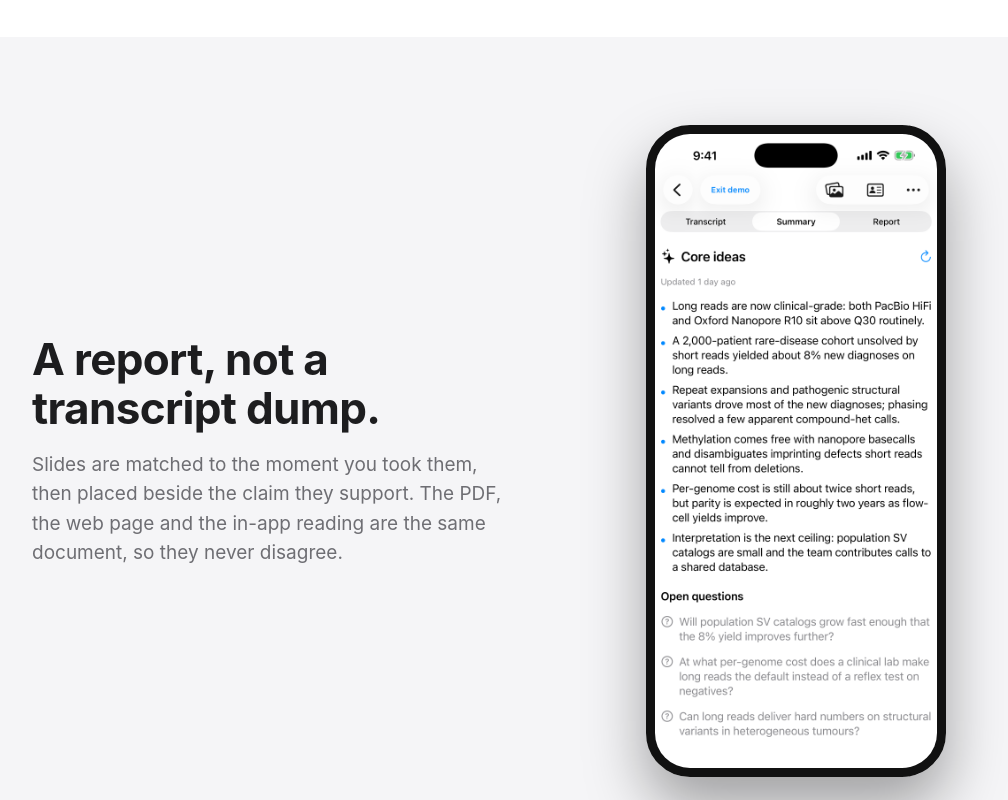
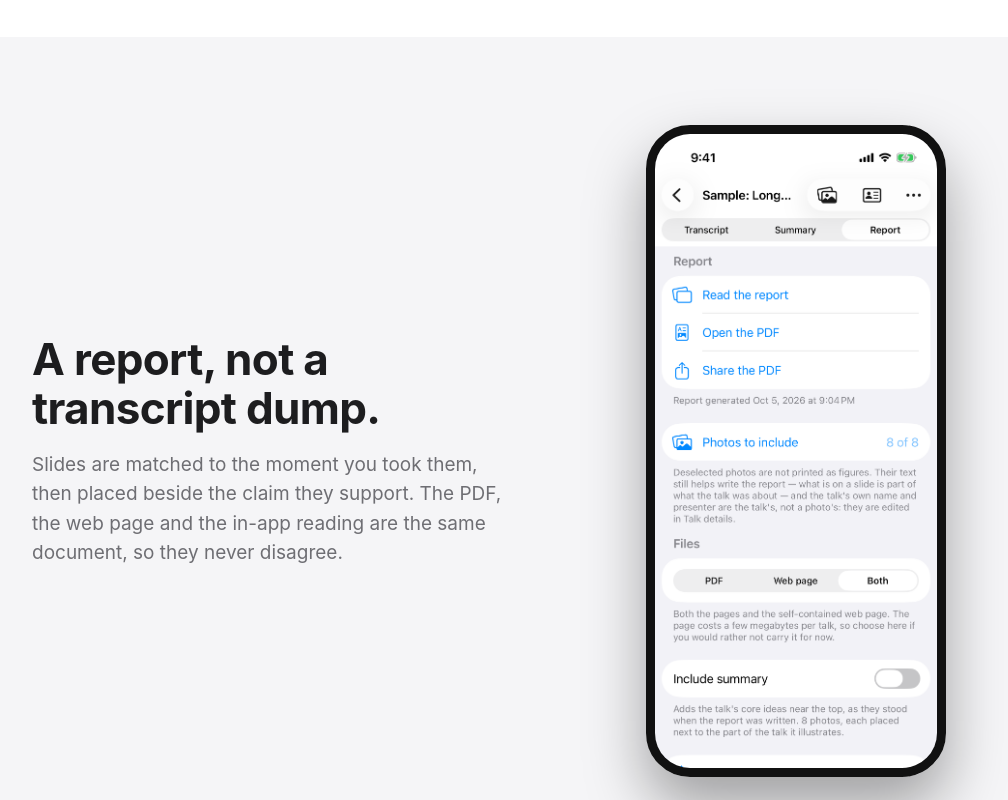
Before and after one commit to nduworker/conference-note-site, a plain HTML site: page index.html in a window 1280 px wide. Shown: the part 4180-4980 px from the top of the page, without its empty margins (108-1116 px from the left). Drawn offline with Linux system fonts and the light colour scheme.

Commit message:
Landing: show the report screen beside 'A report, not a transcript dump'
Co-Authored-By: Pi <noreply@pi.dev>

```diff
--- a/index.html
+++ b/index.html
@@ -56,7 +56,7 @@
     <h2>A report, not a transcript dump.</h2>
     <p class="sub" style="margin:0">Slides are matched to the moment you took them, then placed beside the claim they support. The PDF, the web page and the in-app reading are the same document, so they never disagree.</p>
   </div>
-  <div class="phone"><span>assets/shots/02-summary.png</span><img src="assets/shots/02-summary.png" alt="Summary of a talk" onerror="this.remove()"></div>
+  <div class="phone"><span>assets/tutorial/06-report.png</span><img src="assets/tutorial/06-report.png" alt="A Conference Note report with slides as figures" onerror="this.remove()"></div>
 </div></section>
 
 <section><div class="wrap">
```
